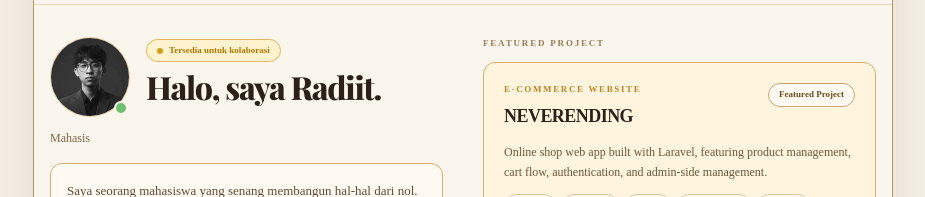
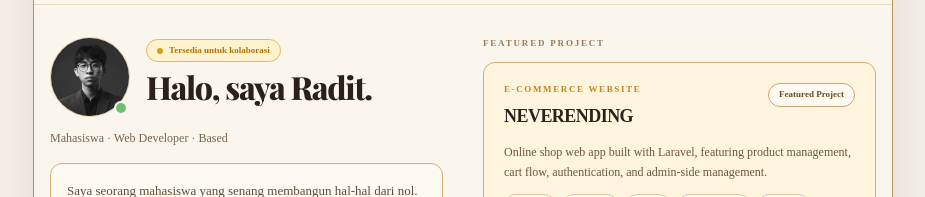
Before and after one commit to radiityy/radiityy-porto, a Next.js app: page / in a window 1280 px wide. Shown: the part 126-323 px from the top of the page, without its empty margins (177-1102 px from the left). Built offline with nearby package versions, Linux system fonts and the light colour scheme; a web font is replaced by a local one.

Commit message:
fix all information

```diff
--- a/src/app/layout.js
+++ b/src/app/layout.js
@@ -12,7 +12,7 @@ const playfair = Playfair_Display({
 });
 
 export const metadata = {
-  title: "radiityy — Portfolio",
+  title: "Raditya Adin Nugroho - Web Developer",
   description:
     "Personal portfolio website of radiityy, showcasing projects, tech stack, and web development journey.",
 };
--- a/src/app/page.jsx
+++ b/src/app/page.jsx
@@ -32,7 +32,7 @@ function Navbar() {
       </a>
 
       <nav className="flex items-center gap-3 text-[10px] font-semibold text-[#7b644b]">
-        <a className="transition hover:text-[#2b2118]" href="#hero">
+        <a className="transition hover:text-[#2b2118]" href="#home">
           Home
         </a>
         <a className="transition hover:text-[#2b2118]" href="#projects">
--- a/src/components/HeroSection.jsx
+++ b/src/components/HeroSection.jsx
@@ -7,7 +7,7 @@ import { FaGithub } from "react-icons/fa";
 import { projects } from "@/data/projects";
 
 const taglines = [
-  "Mahasiswa · Web Developer · Purworejo",
+  "Mahasiswa · Web Developer · Based On Purworejo",
   "Backend-leaning full-stack developer",
   "Building things from scratch",
 ];
@@ -91,7 +91,7 @@ export default function HeroSection() {
               </span>
 
               <h1 className="mt-2 font-display text-[23px] font-extrabold leading-[1.05] tracking-[-0.04em] text-[#2b2118] sm:text-[26px] lg:text-[32px]">
-                Halo, saya Radiit.
+                Halo, saya Radit.
               </h1>
             </div>
           </div>
```
